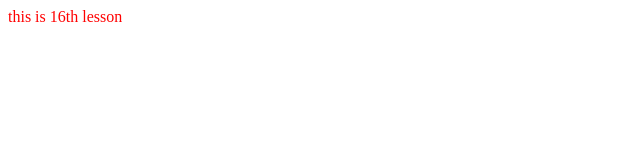
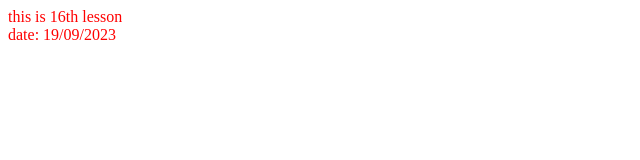
Before and after one commit to Ku5ha58/lesson16, a plain HTML site: page index.html in a window 1280 px wide. Shown: the whole page, without its empty margins (0-640 px from the left). Drawn offline with Linux system fonts and the light colour scheme.

Commit message:
changed index.html

```diff
--- a/index.html
+++ b/index.html
@@ -8,5 +8,6 @@
   </head>
   <body>
     <div class="box">this is 16th lesson</div>
+    <div class="box">date: 19/09/2023</div>
   </body>
 </html>
```
